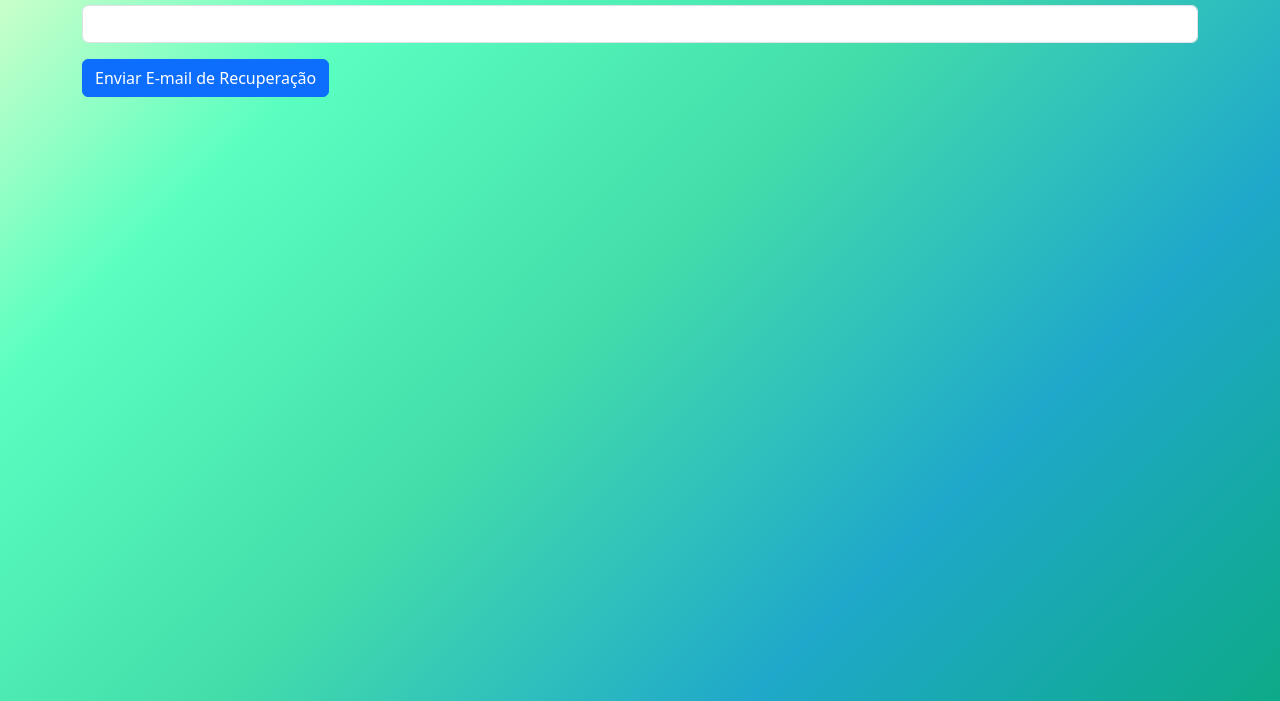
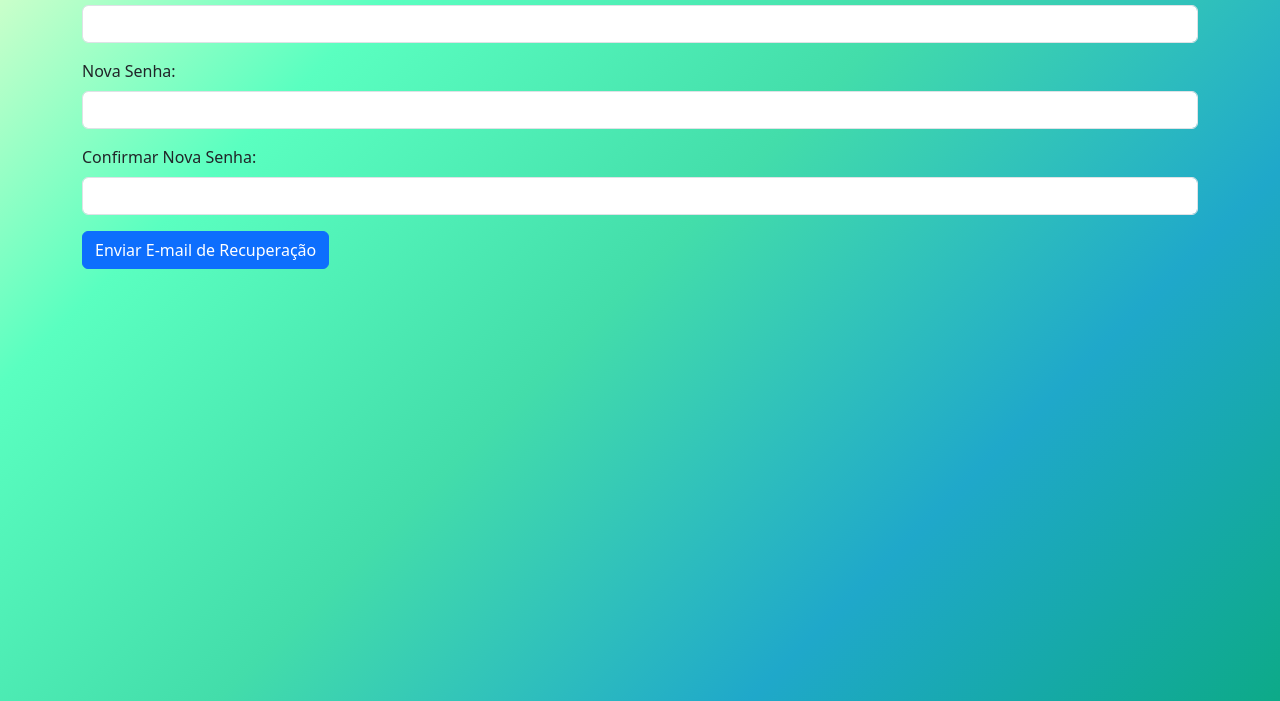
Before and after one commit to EricMoreira1/LoginV2, a plain HTML site: page forgot_password.html in a window 1280 px wide. Shown: the part 147-848 px from the top of the page. Drawn offline with nearby package versions, Linux system fonts and the light colour scheme.

Commit message:
Posiciona botões para escrever a senha e para confirma-la

```diff
--- a/forgot_password.html
+++ b/forgot_password.html
@@ -15,6 +15,14 @@
                 <label for="inputEmail" class="form-label">Endereço de E-mail:</label>
                 <input type="email" class="form-control" id="inputEmail" required>
             </div>
+            <div class="mb-3">
+                <label for="inputNewPassword" class="form-label">Nova Senha:</label>
+                <input type="password" class="form-control" id="inputNewPassword" required>
+            </div>
+            <div class="mb-3">
+                <label for="inputConfirmPassword" class="form-label">Confirmar Nova Senha:</label>
+                <input type="password" class="form-control" id="inputConfirmPassword" required>
+            </div>
             <button type="submit" class="btn btn-primary">Enviar E-mail de Recuperação</button>
         </form>
     </div>
```
